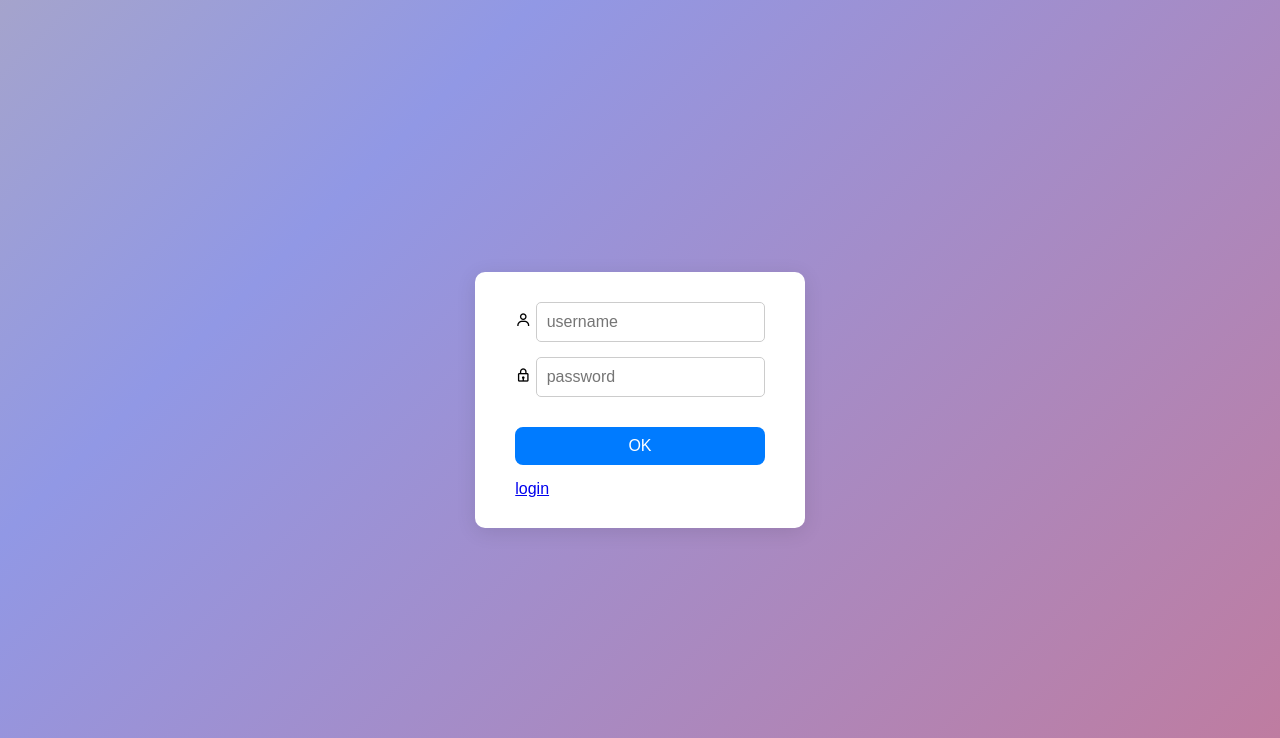
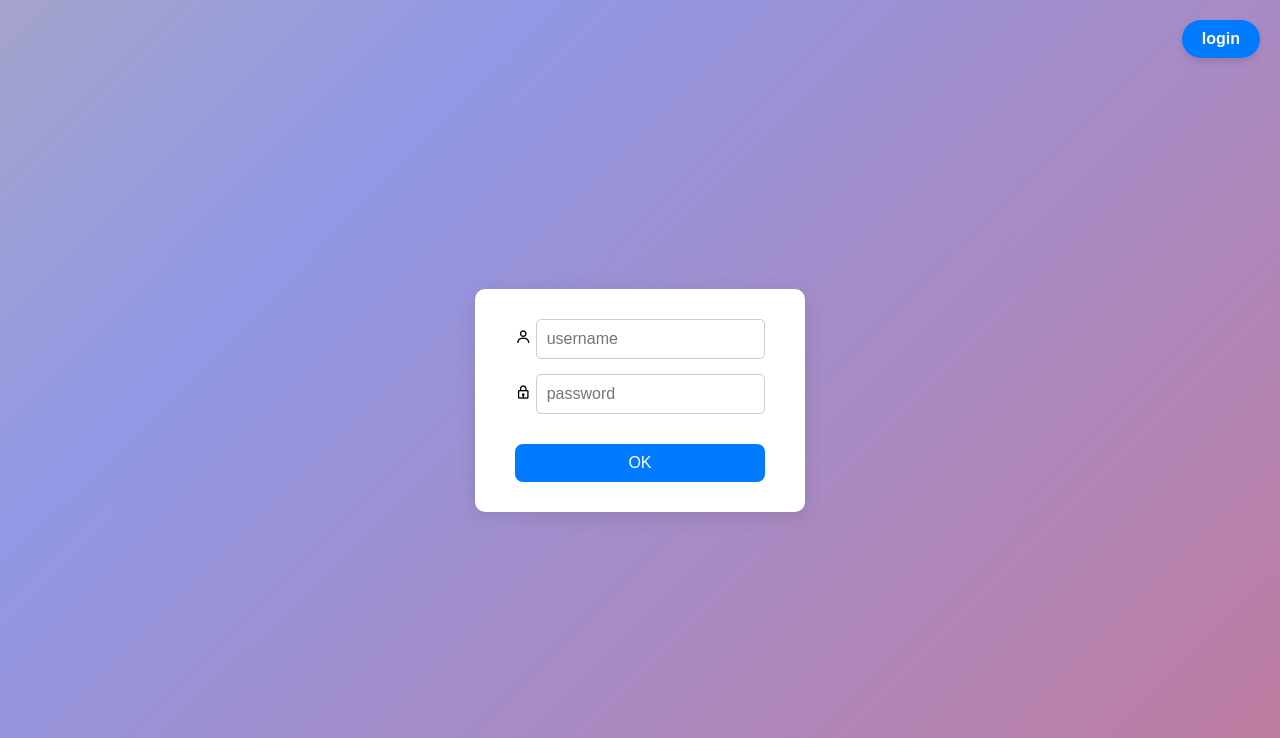
Before and after one commit to Habatynchik/ChatExpressJS, a Node server app: page /auth/register in a window 1280 px wide. Shown: the top 738 px of the page. Run offline with Node 20, Linux system fonts and the light colour scheme.

Commit message:
fix styles

```diff
--- a/views/register.ejs
+++ b/views/register.ejs
@@ -23,7 +23,7 @@
     <b><%= error %></b>
     <button type="submit" class="submit_btn_2"> OK</button>
 
-    <a href="/auth/login"> login </a>
+    <a href="/auth/login" class="areg"> login </a>
 </form>
 </body>
 </html>
```
